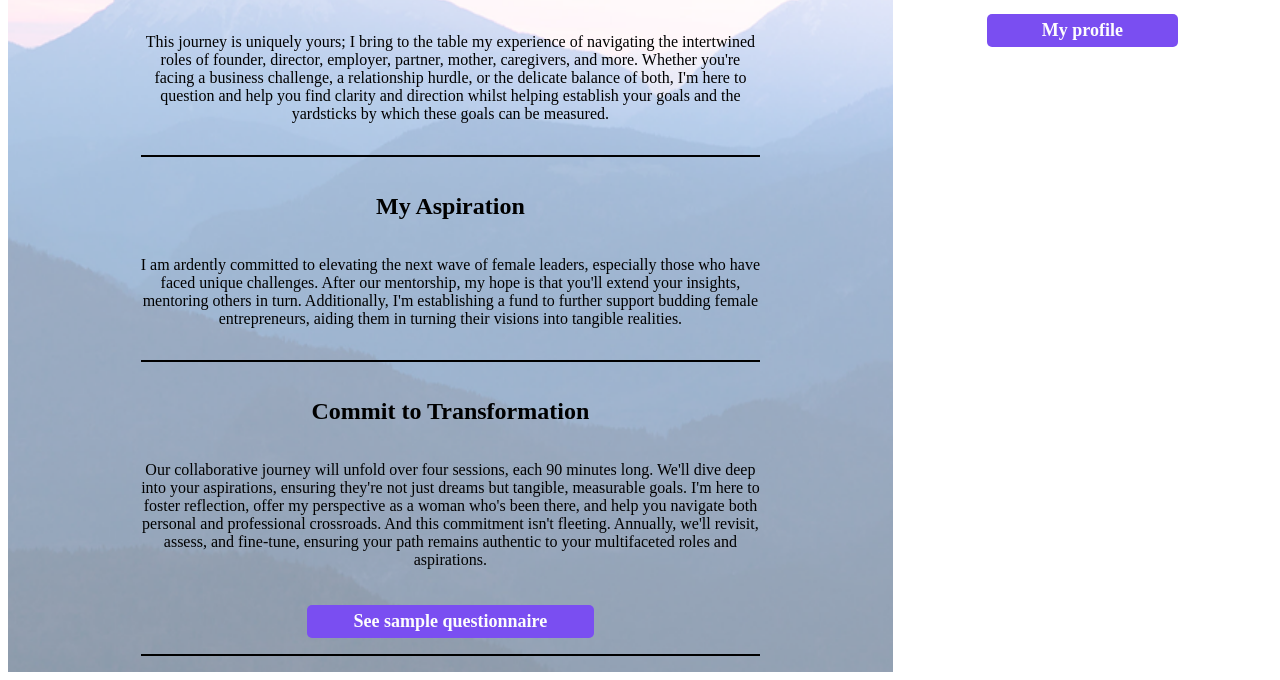
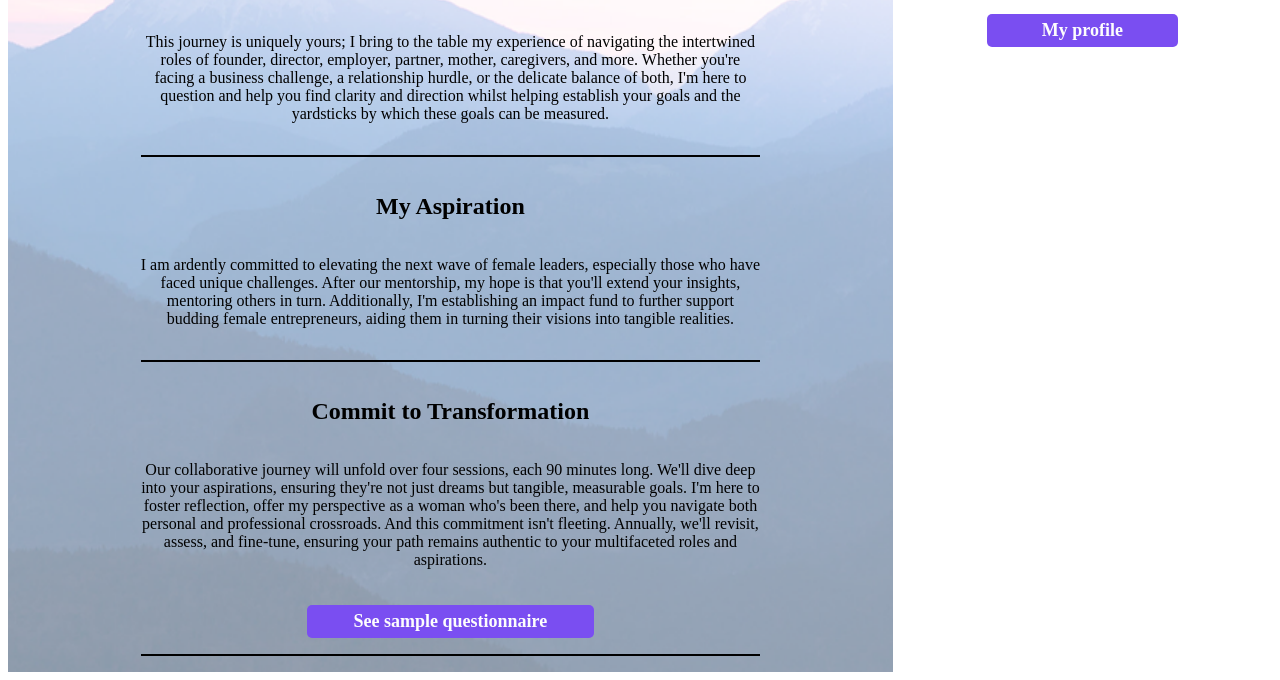
Before and after one commit to RochelleTrup/Mentor, a plain HTML site: page index.html in a window 1280 px wide. Shown: the part 679-1359 px from the top of the page. Drawn offline with nearby package versions, Linux system fonts and the light colour scheme.

Commit message:
Add files via upload

```diff
--- a/index.html
+++ b/index.html
@@ -47,7 +47,7 @@
             <div class="section">
                 <h2>My Aspiration</h2>
                 <p>I am ardently committed to elevating the next wave of female leaders, especially those who have faced unique challenges. After our mentorship,
-                    my hope is that you'll extend your insights, mentoring others in turn. Additionally, I'm establishing a fund to further support budding female entrepreneurs,
+                    my hope is that you'll extend your insights, mentoring others in turn. Additionally, I'm establishing an impact fund to further support budding female entrepreneurs,
                     aiding them in turning their visions into tangible realities.</p>
             </div>
 
```
